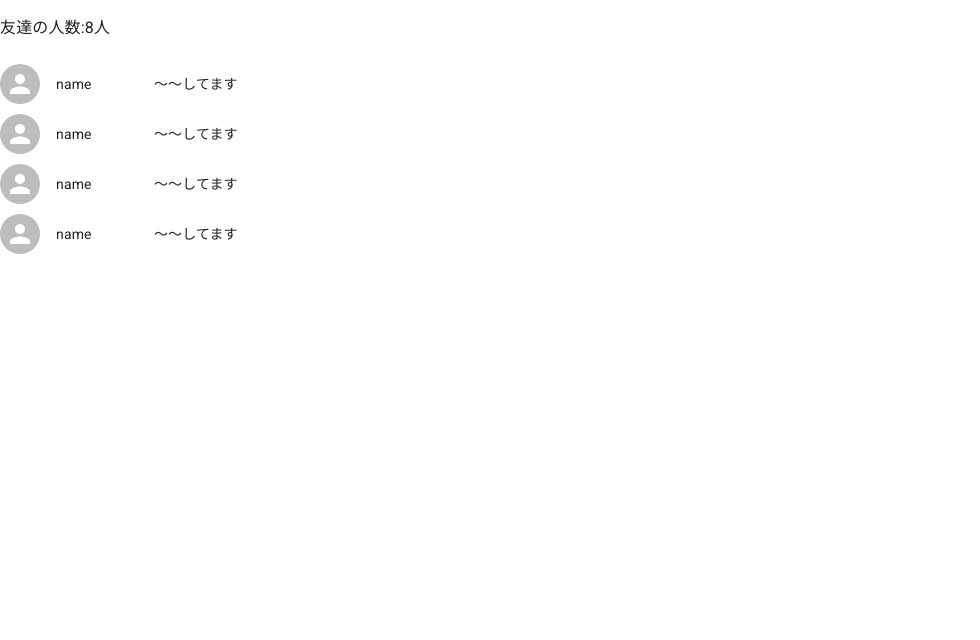
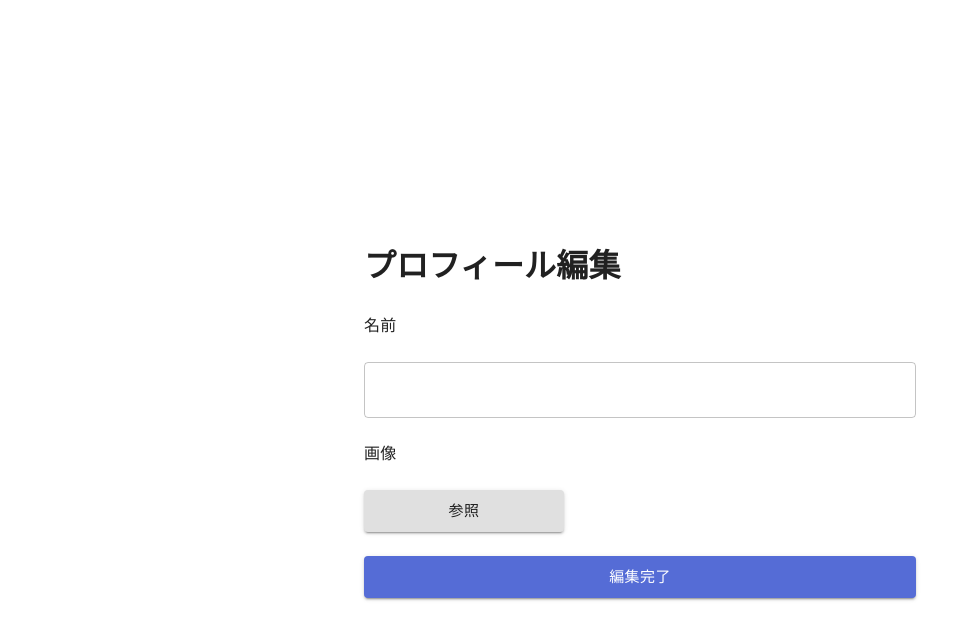
Before and after one commit to sofuetakuma112/expiration-date-manager, a React (Create React App) app: page / in a window 1280 px wide. Shown: the top 640 px of the page, without its empty margins (0-980 px from the left). Built offline with nearby package versions, Linux system fonts and the light colour scheme.

Commit message:
プロフィール編集画面作成

```diff
--- /dev/null
+++ b/src/components/EditProfile.tsx
@@ -0,0 +1,98 @@
+import { yupResolver } from '@hookform/resolvers/yup';
+import { Button, Container, Stack, TextField, Avatar } from '@mui/material';
+import React from 'react';
+import { SubmitHandler, useForm } from 'react-hook-form';
+import * as yup from 'yup';
+import { styled } from '@mui/system';
+const StyledFormLabel = styled('label')({
+  margin: '0px',
+});
+
+// フォームの型
+interface FormInput {
+  email: string;
+  name: string;
+  password: string;
+  condition: string;
+  id: string;
+}
+
+// バリデーションルール
+// バリデーションスキーマを構築する
+const schema = yup.object({
+  email: yup
+    .string()
+    .required('このフィールドは必須項目です')
+    .email('正しいメールアドレス入力してください'),
+  id: yup.string().required('このフィールドは必須項目です'),
+  name: yup.string().required('このフィールドは必須項目です'),
+  password: yup
+    .string()
+    .required('このフィールドは必須項目です')
+    .min(6, 'パスワードは6文字以上で入力してください')
+    .matches(
+      /^(?=.*[A-Za-z])(?=.*\d)(?=.*[@$!%*#?&])[A-Za-z\d@$!%*#?&].*$/,
+      'パスワードは英数字と記号を組み合わせて下さい'
+    ),
+});
+
+function EditProfile() {
+  const {
+    register,
+    handleSubmit,
+    formState: { errors },
+  } = useForm<FormInput>({
+    resolver: yupResolver(schema),
+  });
+
+  // フォーム送信時の処理
+  const onSubmit: SubmitHandler<FormInput> = (data) => {
+    // バリデーションチェックOK！なときに行う処理を追加
+    console.log(data);
+  };
+
+  return (
+    <Container
+      maxWidth="sm"
+      sx={{
+        pt: 5,
+        height: '100%',
+        display: 'flex',
+        alignItems: 'center',
+      }}
+    >
+      <Stack spacing={3} sx={{ flex: 1, display: 'flex' }}>
+        <Stack direction="row" spacing={2}>
+          <h1 style={{ margin: 0, marginRight: '80px' }}>プロフィール編集</h1>
+        </Stack>
+        <StyledFormLabel>名前</StyledFormLabel>
+        <TextField
+          required
+          type="name"
+          {...register('name')}
+          error={'name' in errors}
+          helperText={errors.name?.message}
+          />
+          <StyledFormLabel>画像</StyledFormLabel>
+
+        <Button
+          color="inherit"
+          variant="contained"
+          size="large"
+          sx={{width: "200px"}}
+        >参照</Button>
+
+        <Button
+          color="primary"
+          variant="contained"
+          size="large"
+          onClick={handleSubmit(onSubmit)}
+        >
+          編集完了
+        </Button>
+      </Stack>
+    </Container>
+  );
+}
+
+export default EditProfile;
--- a/src/index.tsx
+++ b/src/index.tsx
@@ -5,12 +5,13 @@ import { ThemeProvider } from '@mui/material/styles';
 import App from './App';
 import theme from './theme';
 import FriendList from './components/FriendList';
+import EditProfile from './components/EditProfile';
 
 ReactDOM.render(
   <ThemeProvider theme={theme}>
     {/* CssBaseline kickstart an elegant, consistent, and simple baseline to build upon. */}
     <CssBaseline />
-    <FriendList />
+    <EditProfile />
   </ThemeProvider>,
   document.querySelector('#root')
 );
```
